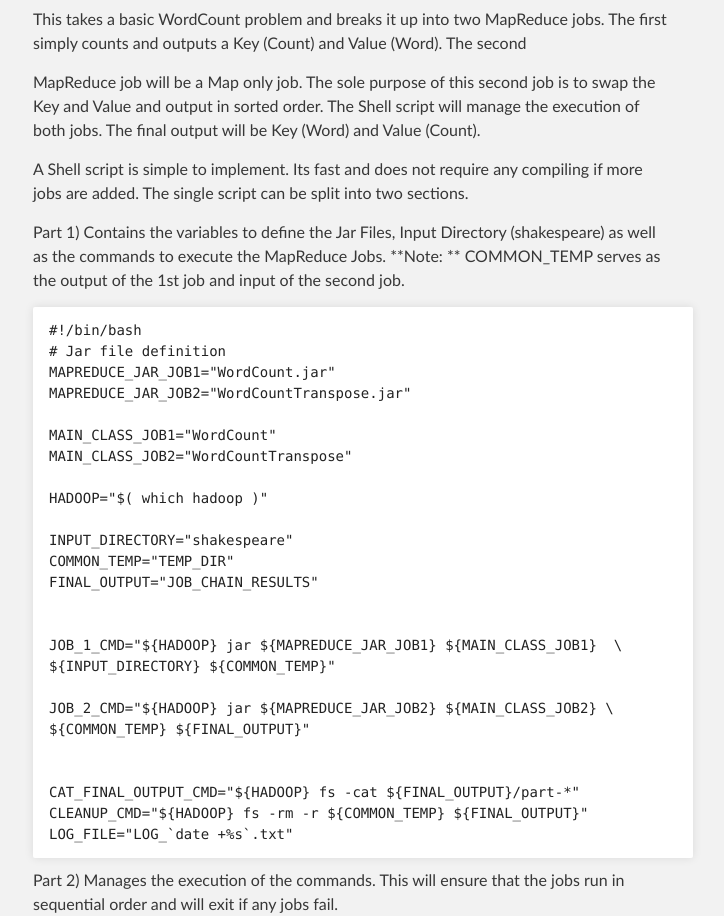
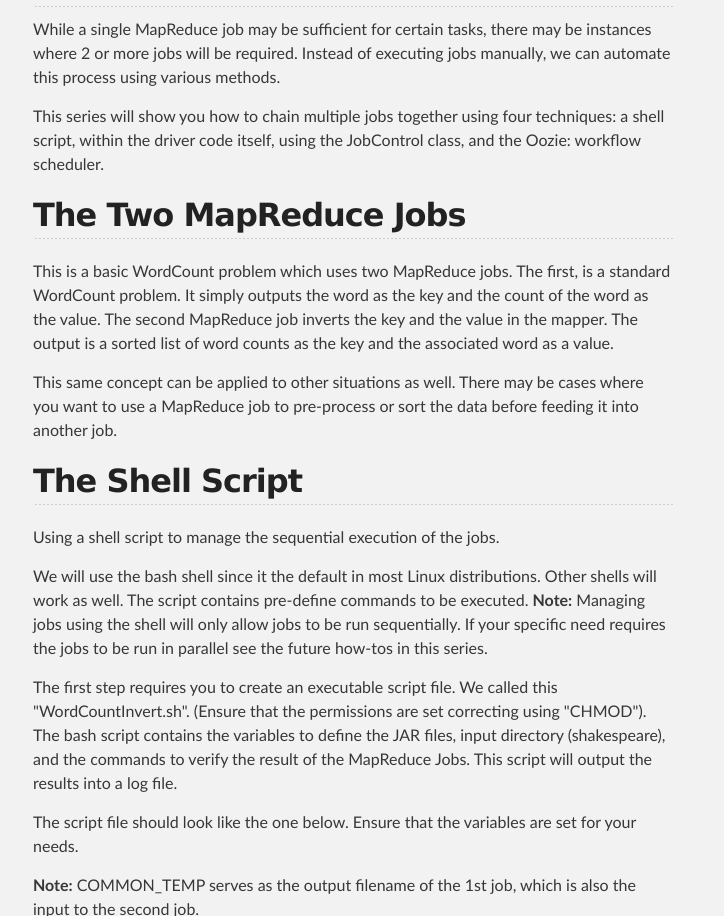
Before and after one commit to michaelprom/Hadoop, a plain HTML site: page index.html in a window 1280 px wide. Shown: the part 583-1499 px from the top of the page, without its empty margins (287-1011 px from the left). Drawn offline with Linux system fonts and the light colour scheme.

```diff
--- a/index.html
+++ b/index.html
@@ -4,7 +4,7 @@
   <head>
     <meta charset='utf-8' />
     <meta http-equiv="X-UA-Compatible" content="chrome=1" />
-    <meta name="description" content="Hadoop : " />
+    <meta name="description" content="Hadoop : # Chaining and Managing Multiple MapReduce Jobs Part 1: Using a BASH Shell" />
 
     <link rel="stylesheet" type="text/css" media="screen" href="stylesheets/stylesheet.css">
 
@@ -19,7 +19,7 @@
           <a id="forkme_banner" href="https://github.com/michaelprom/Hadoop">View on GitHub</a>
 
           <h1 id="project_title">Hadoop</h1>
-          <h2 id="project_tagline"></h2>
+          <h2 id="project_tagline"># Chaining and Managing Multiple MapReduce Jobs Part 1: Using a BASH Shell</h2>
 
             <section id="downloads">
               <a class="zip_download_link" href="https://github.com/michaelprom/Hadoop/zipball/master">Download this project as a .zip file</a>
@@ -32,55 +32,74 @@
     <div id="main_content_wrap" class="outer">
       <section id="main_content" class="inner">
         <h1>
-<a name="this-first-of-a-four-part-series-on-how-to-chain-and-manage-multiple-mapreduce-jobs" class="anchor" href="#this-first-of-a-four-part-series-on-how-to-chain-and-manage-multiple-mapreduce-jobs"><span class="octicon octicon-link"></span></a>This first of a four-part series on how to chain and manage multiple MapReduce Jobs.</h1>
+<a name="chaining-and-managing-multiple-mapreduce-jobs-part-1-using-a-bash-shell" class="anchor" href="#chaining-and-managing-multiple-mapreduce-jobs-part-1-using-a-bash-shell"><span class="octicon octicon-link"></span></a>Chaining and Managing Multiple MapReduce Jobs Part 1: Using a BASH Shell</h1>
 
-<p>Chaining and Managing Multiple MapReduce Jobs Part 1: Using a BASH Shell</p>
+<p>Michael Prom &amp; Brad Rubin
+11/8/2013</p>
 
-<p>While a single MapReduce job may be sufficient for simple tasks it is fairly common for 2, 3 or more jobs to be chained together to accomplish a specific need. This series will show you how to chain jobs using the Shell, within the driver code, Job Control and lastly Oozie.</p>
+<h3>
+<a name="this-first-of-a-four-part-series-showing-how-to-chain-and-manage-multiple-mapreduce-jobs" class="anchor" href="#this-first-of-a-four-part-series-showing-how-to-chain-and-manage-multiple-mapreduce-jobs"><span class="octicon octicon-link"></span></a>This first of a four-part series showing how to chain and manage multiple MapReduce Jobs.</h3>
+
+<hr><p>While a single MapReduce job may be sufficient for certain tasks, there may be instances where 2 or more jobs will be required.  Instead of executing jobs manually, we can automate this process using various methods.  </p>
+
+<p>This series will show you how to chain multiple jobs together using four techniques: a shell script, within the driver code itself, using the JobControl class, and the Oozie: workflow scheduler.</p>
 
 <h2>
-<a name="multiple-mapreduce-jobs" class="anchor" href="#multiple-mapreduce-jobs"><span class="octicon octicon-link"></span></a>Multiple MapReduce Jobs</h2>
+<a name="the-two-mapreduce-jobs" class="anchor" href="#the-two-mapreduce-jobs"><span class="octicon octicon-link"></span></a>The Two MapReduce Jobs</h2>
 
-<p>This takes a basic WordCount problem and breaks it up into two MapReduce jobs. The first simply counts and  outputs  a Key (Count) and Value (Word). The second </p>
+<p>This is a basic WordCount problem which uses two MapReduce jobs. The first, is a standard WordCount problem. It simply outputs the word as the key and the count of the word as the value.  The second MapReduce job inverts the key and the value in the mapper. The output is a sorted list of word counts as the key and the associated word as a value.</p>
 
-<p>MapReduce job will be a Map only job. The sole purpose of this second job is to swap the Key and Value and output in sorted order. The Shell script will manage the execution of both jobs. The final output will be Key (Word) and Value (Count).</p>
+<p>This same concept can be applied to other situations as well. There may be cases where you want to use a MapReduce job to pre-process or sort the data before feeding it into another job. </p>
 
-<p>A Shell script is simple to implement. Its fast and does not require any compiling if more jobs are added. The single script can be split into two sections.   </p>
+<h2>
+<a name="the-shell-script" class="anchor" href="#the-shell-script"><span class="octicon octicon-link"></span></a>The Shell Script</h2>
 
-<p>Part 1) Contains the variables to define the Jar Files, Input Directory (shakespeare) as well as the commands to execute the MapReduce Jobs.
-    **Note: ** COMMON_TEMP serves as the output of the 1st job and input of the second job.</p>
+<p>Using a shell script to manage the sequential execution of the jobs. </p>
+
+<p>We will use the bash shell since it the default in most Linux distributions. Other shells will work as well. The script contains pre-define commands to be executed. <strong>Note:</strong>  Managing jobs using the shell will only allow jobs to be run sequentially. If your specific need requires the jobs to be run in parallel see the future how-tos in this series.   </p>
+
+<p>The first step requires you to create an executable script file. We called this "WordCountInvert.sh". (Ensure that the permissions are set correcting using "CHMOD"). The bash script contains the variables to define the JAR files, input directory (shakespeare), and the commands to verify the result of the MapReduce Jobs. This script will output the results into a log file.  </p>
+
+<p>The script file should look like the one below. Ensure that the variables are set for your needs.</p>
+
+<p><strong>Note:</strong> COMMON_TEMP serves as the output filename of the 1st job, which is also the input to the second job.<br>
+The LOG_FILE will show the output of the two MapReduce jobs and any errors if they exist.</p>
 
 <pre><code>#!/bin/bash
+# This script will run two MapReduce jobs.
 # Jar file definition
+
 MAPREDUCE_JAR_JOB1="WordCount.jar"
-MAPREDUCE_JAR_JOB2="WordCountTranspose.jar"
+MAPREDUCE_JAR_JOB2="WordCountInvert.jar"
 
+# Job class definition. There are two main classes in this job. WordCount and WordCountInvert
 MAIN_CLASS_JOB1="WordCount"
-MAIN_CLASS_JOB2="WordCountTranspose"
-
+MAIN_CLASS_JOB2="WordCountInvert"
 HADOOP="$( which hadoop )"
-
+# Definition of the input directory. The shakespeare directory contains multiple text files.
 INPUT_DIRECTORY="shakespeare"
 COMMON_TEMP="TEMP_DIR"
+# This is the final job output directory.
 FINAL_OUTPUT="JOB_CHAIN_RESULTS"
-
-
+#Define the two commands to execute the jobs.
 JOB_1_CMD="${HADOOP} jar ${MAPREDUCE_JAR_JOB1} ${MAIN_CLASS_JOB1}  \
 ${INPUT_DIRECTORY} ${COMMON_TEMP}"
 
+
 JOB_2_CMD="${HADOOP} jar ${MAPREDUCE_JAR_JOB2} ${MAIN_CLASS_JOB2} \
 ${COMMON_TEMP} ${FINAL_OUTPUT}"
-
-
-CAT_FINAL_OUTPUT_CMD="${HADOOP} fs -cat ${FINAL_OUTPUT}/part-*"
+# Define the command to cat the output of the directory.
+CAT_FINAL_OUTPUT_CMD="${HADOOP} fs -cat
+${FINAL_OUTPUT}/part-*"
 CLEANUP_CMD="${HADOOP} fs -rm -r ${COMMON_TEMP} ${FINAL_OUTPUT}"
 LOG_FILE="LOG_`date +%s`.txt"
-</code></pre>
 
-<p>Part 2) Manages the execution of the commands. This will ensure that the jobs run in sequential order and will exit if any jobs fail.</p>
+#This command will execute each job and determine status.
+#Results will be displayed in the log file.
+{
+# Cleanup Command
+${CLEANUP_CMD}
 
-<pre><code>{
-${CLEANUP_CMD}
 ${JOB_1_CMD}
 if [ $? -ne 0 ]
 then
@@ -90,7 +109,8 @@ exit $?
 fi
 echo ${JOB_2_CMD}
 ${JOB_2_CMD}
-if [ $? -ne 0 ]
+if [
+$? -ne 0 ]
 then
 echo "ERROR SECOND JOB. SEE LOG."
 ${CLEANUP_CMD}
@@ -98,17 +118,21 @@ exit $?
 fi
 echo ${CAT_FINAL_OUTPUT_CMD}
 ${CAT_FINAL_OUTPUT_CMD}
+
 ${CLEANUP_CMD}
 exit 0
 } &amp;&gt; ${LOG_FILE}
 </code></pre>
 
-<p>Part 3) Lastly the LOG_FILE will show the output of the two MapReduce jobs and any errors if they exist.</p>
+<h2>
+<a name="file-execution" class="anchor" href="#file-execution"><span class="octicon octicon-link"></span></a>File Execution</h2>
+
+<p>You can simply execute the file using ./WordCountInvert.csh from the command line (ensure x is set in the permissions). You can place multiple echo commands within the file and view the log file when complete.</p>
 
 <h2>
-<a name="summary" class="anchor" href="#summary"><span class="octicon octicon-link"></span></a>Summary</h2>
+<a name="pros-and-cons" class="anchor" href="#pros-and-cons"><span class="octicon octicon-link"></span></a>Pros and Cons</h2>
 
-<p>As noted in above example you can scale this up to many jobs. The advantages of this method is that since it is done in the shell no recompiling is needed. One con is that jobs run in this manner can only be done sequentially. The following parts in this series will show you more efficient ways to managing large number of jobs. </p>
+<p>As noted in above, you can scale this up to many jobs. Since it is done in the shell, no recompiling is needed. However, as noted jobs run in this manner can only be run sequentially. As the number of jobs increases the more lines needed in the script file. The following parts in this series will describe more efficient ways to managing large number of jobs. </p>
 
 <h2>
 <a name="references" class="anchor" href="#references"><span class="octicon octicon-link"></span></a>References</h2>
```
Also changed, not shown: params.json (+1 -1 lines).
